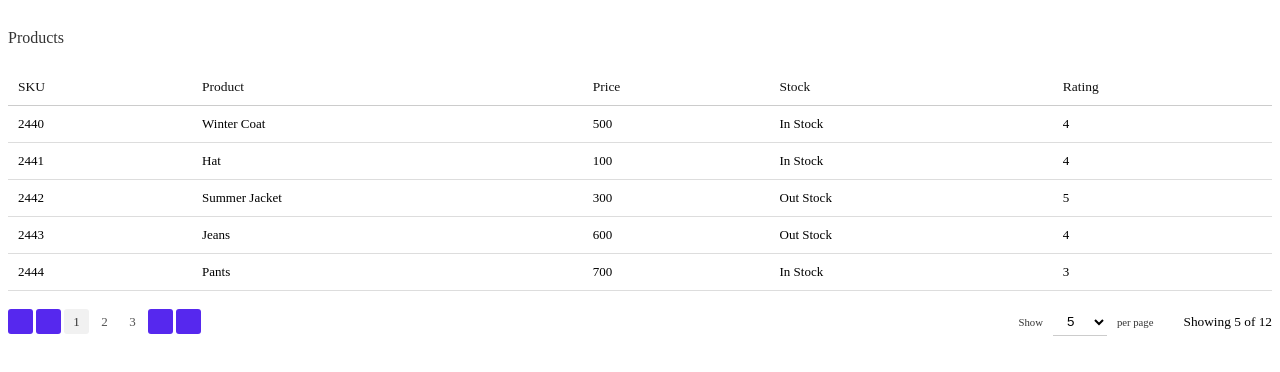
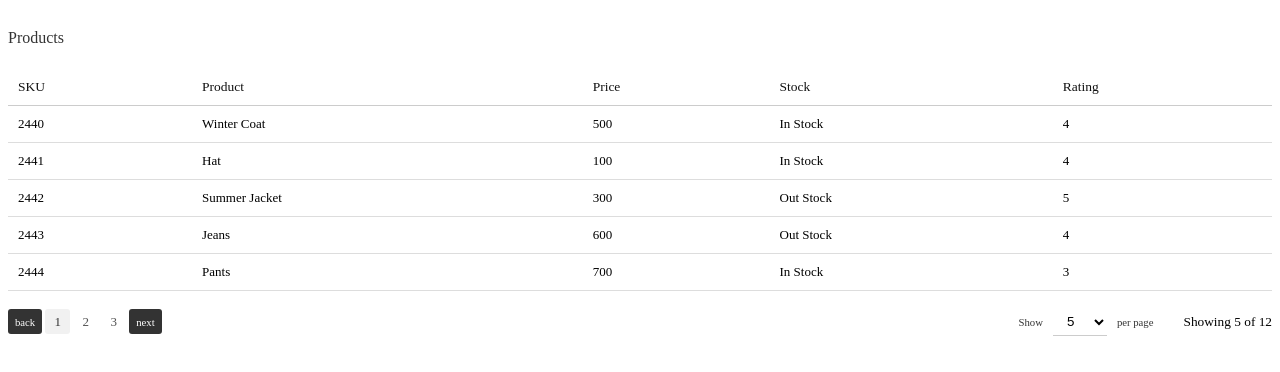
Before and after one commit to urielbitton/atomics-paginator, a React (Create React App) app: page / in a window 1280 px wide. Shown: the top 372 px of the page. Built offline with nearby package versions, Linux system fonts and the light colour scheme.

Commit message:
parseInt bug fix

```diff
--- a/src/App.js
+++ b/src/App.js
@@ -10,10 +10,14 @@ export default function App() {
       items={products}
       headers={['SKU','Product','Price','Stock','Rating']}
       title="Products"
-      btnColor="#5628ee"
+      btnColor="#333"
       iconColor="#fff"
       activeBtnColor="#f1f1f1"
       activeIconColor="#333"
+      fastbtns={false}
+      textbtns={true}
+      backtext="back"
+      forwardtext="next"
     />
   );
 }
--- a/src/Paginator.js
+++ b/src/Paginator.js
@@ -3,7 +3,25 @@ import "./styles.css"
 
 export default function PaginatorTable(props) {
 
-  const {options=[1], items=[], title, headers=[], btnColor="#333", activeBtnColor="#f5f5f5", activeIconColor="#fff"} = props
+  const {
+    options=[1],
+    items=[],
+    title,
+    headers=[],
+    btnColor="#333",
+    activeBtnColor="#f5f5f5",
+    activeIconColor="#fff",
+    backicon="fal fa-backward",
+    fastbackicon="fal fa-fast-backward",
+    forwardicon="fal fa-forward",
+    fastforwardicon="fal fa-fast-forward",
+    fastbtns=true,
+    textbtns=false,
+    fastbacktext="",
+    backtext="",
+    forwardtext="",
+    fastforwardtext=""
+  } = props
   const [limit, setLimit] = useState(options[0])
   const [page, setPage] = useState(0)
 
@@ -27,7 +45,7 @@ export default function PaginatorTable(props) {
     </div>
   })
   const productsrow = items
-  .slice(limit*page,(limit*page+limit))
+  .slice(parseInt((limit*page),10),(parseInt((limit*page),10)+parseInt(limit,10)))
   .map(el => {
     return <tr> {
         Object.keys(el).map((key) => {
@@ -60,13 +78,37 @@ export default function PaginatorTable(props) {
         </div>
         <div className="footer">
         <div className="paginateactions">
-          <div onClick={() => setPage(0)} style={{background:btnColor}}><i className="fal fa-fast-backward"></i></div>
-          <div onClick={() => page>0&&setPage(prev => prev-1)} style={{background:btnColor}}><i className="fal fa-backward"></i></div>
+          <div onClick={() => setPage(0)} style={{background:btnColor, display: fastbtns?"flex":"none"}} className={textbtns&&"textbuttons"}>
+            {
+              !textbtns?
+              <i className={fastbackicon}></i>:
+              <h6>{fastbacktext}</h6>
+            }
+          </div>
+          <div onClick={() => page>0&&setPage(prev => prev-1)} style={{background:btnColor}} className={textbtns&&"textbuttons"}>
+            {
+              !textbtns?
+              <i className={backicon}></i>:
+              <h6>{backtext}</h6>
+            }
+          </div>
           <div className="paginator">
             {paginrows}
           </div>
-          <div onClick={() => page<(paginrows.length-1)&&setPage(prev => prev+1)} style={{background:btnColor}}><i className="fal fa-forward"></i></div>
-          <div onClick={() => setPage(paginrows.length-1)} style={{background:btnColor}}><i className="fal fa-fast-forward"></i></div>
+          <div onClick={() => page<(paginrows.length-1)&&setPage(prev => prev+1)} style={{background:btnColor}} className={textbtns&&"textbuttons"}>
+            {
+              !textbtns?
+              <i className={forwardicon}></i>:
+              <h6>{forwardtext}</h6>
+            }
+          </div>
+          <div onClick={() => setPage(paginrows.length-1)} style={{background:btnColor, display: fastbtns?"flex":"none"}} className={textbtns&&"textbuttons"}>
+            {
+              !textbtns?
+              <i className={fastforwardicon}></i>:
+              <h6>{fastforwardtext}</h6>
+            }
+          </div>
         </div>
         <div className="paginateinfo">
           <label>
--- a/src/styles.css
+++ b/src/styles.css
@@ -115,3 +115,14 @@
   align-items: center;
   grid-gap: 30px;
 }
+.rap-container .paginateinfo h6 {
+  white-space: nowrap;
+}
+.rap-container .paginateactions > div.textbuttons {
+  width: auto;
+  padding: 0px 7px;
+}
+.rap-container .paginateactions > div h6 {
+  color: #fff;
+  font-weight: 500;
+}
```
